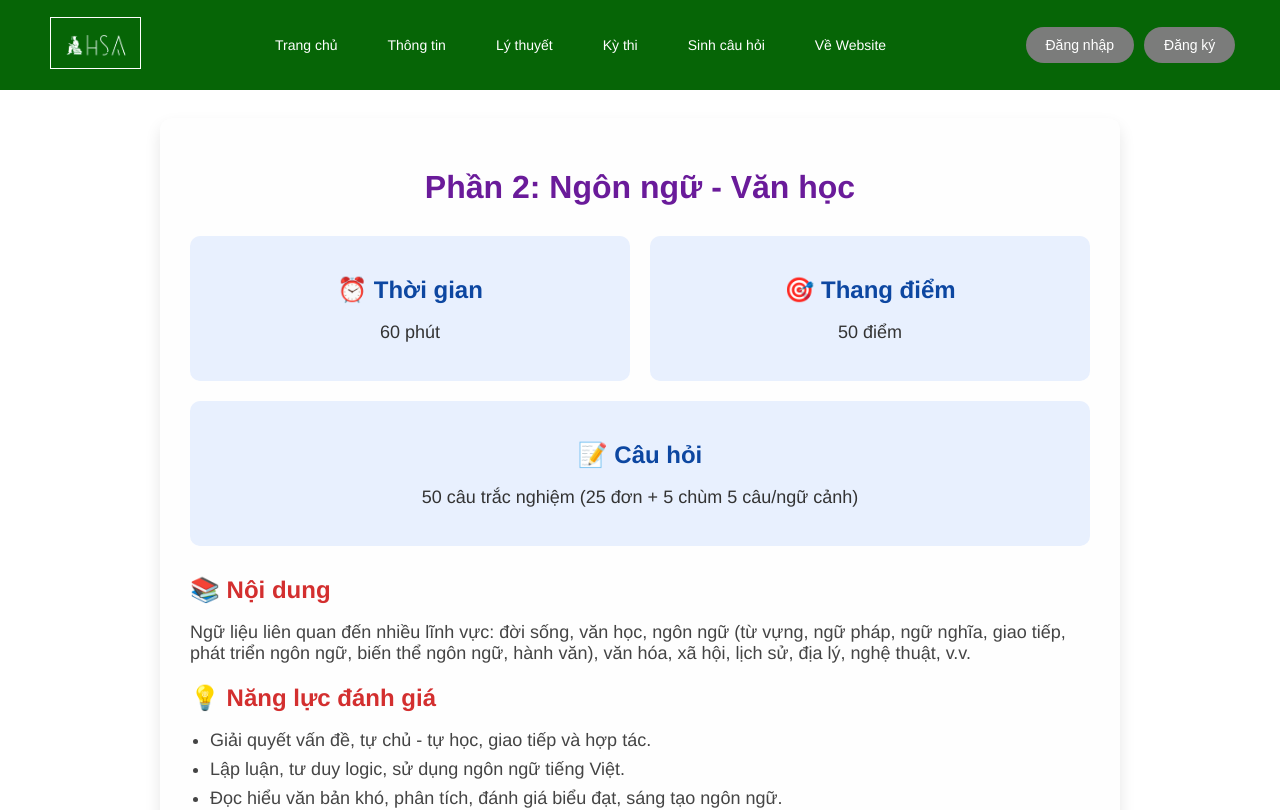
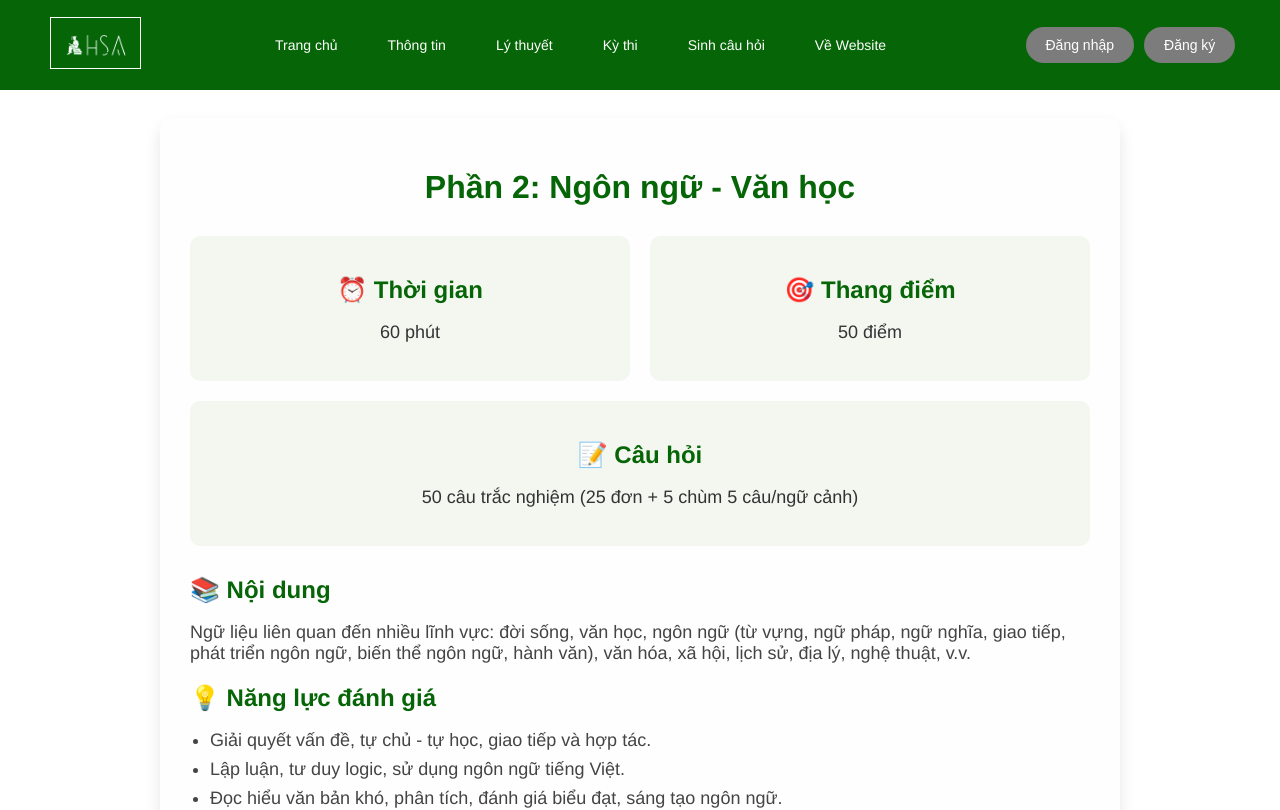
Before and after one commit to hoanggcoder/dgnl-fe, a Vue app: page /about-part-2 in a window 1280 px wide. Shown: the top 810 px of the page. Built offline with nearby package versions, Linux system fonts and the light colour scheme.

Commit message:
change color

```diff
--- a/src/components/aboutPages/AboutExamPage.vue
+++ b/src/components/aboutPages/AboutExamPage.vue
@@ -101,7 +101,7 @@
   }
 
   a {
-    color: #007bff;
+    color: #066506;
     text-decoration: none;
   }
 
--- a/src/components/aboutPages/AboutLocationPage.vue
+++ b/src/components/aboutPages/AboutLocationPage.vue
@@ -52,7 +52,7 @@
     text-align: center;
     font-size: 28px;
     margin-bottom: 20px;
-    color: #333;
+    color: #066506;
   }
 
   .exam-table {
--- a/src/components/aboutPages/AboutPartII.vue
+++ b/src/components/aboutPages/AboutPartII.vue
@@ -57,7 +57,7 @@
 
   .section-title {
     text-align: center;
-    color: #6a1b9a;
+    color: #066506;
     font-size: 32px;
     margin-bottom: 30px;
   }
@@ -72,14 +72,14 @@
 
   .info-item {
     flex: 1 1 250px;
-    background: #e8f0fe;
+    background: #f3f7f0;
     padding: 20px;
     border-radius: 10px;
     text-align: center;
   }
 
   .info-item h2 {
-    color: #0d47a1;
+    color: #066506;
     margin-bottom: 10px;
   }
 
@@ -93,7 +93,7 @@
   }
 
   .content-block h2 {
-    color: #d32f2f;
+    color: #066506;
     font-size: 24px;
     margin-bottom: 10px;
   }
--- a/src/components/aboutPages/AboutSchedulePage.vue
+++ b/src/components/aboutPages/AboutSchedulePage.vue
@@ -48,7 +48,7 @@
 
   h2,
   h3 {
-    color: #fa0404;
+    color: #066506;
   }
 
   ul {
```
